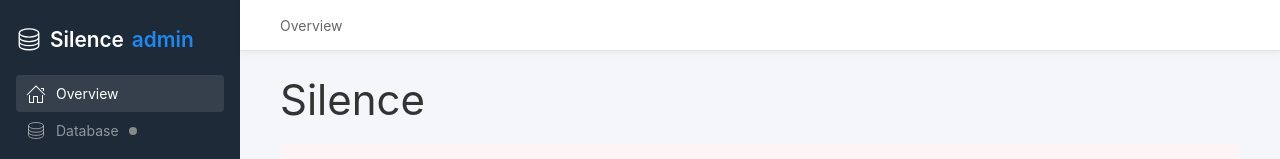
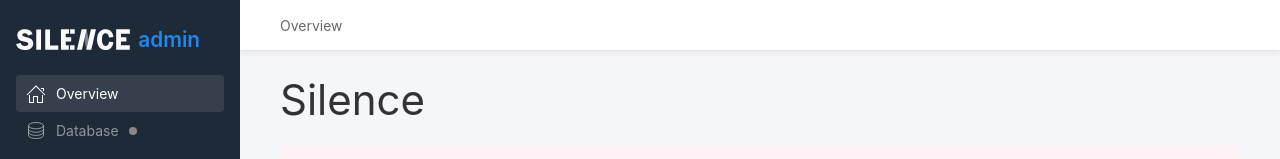
Before and after one commit to DEAL-US/silence-v3-admin-panel-uikit, a plain HTML site: page admin/index.html in a window 1280 px wide. Shown: the top 159 px of the page. Drawn offline with Linux system fonts and the light colour scheme; no server answers.

Commit message:
The logo of Silence (in white) in the sidebar

```diff
--- a/admin/css/admin.css
+++ b/admin/css/admin.css
@@ -86,6 +86,12 @@ body {
 
 .sa-brand__sub {
   color: var(--sa-accent);
+}
+
+/* The logo of Silence (in white, for the dark sidebar), with the height of the text */
+.sa-brand__logo {
+  height: 1.35rem;
+  width: auto;
 }
 
 .sa-nav > li > a {
--- a/admin/index.html
+++ b/admin/index.html
@@ -14,7 +14,7 @@
 <body>
   <div class="sa-layout">
     <aside class="sa-side uk-light">
-      <a class="sa-brand" href="#/"><span uk-icon="icon: database; ratio: 1.3"></span> Silence <span class="sa-brand__sub">admin</span></a>
+      <a class="sa-brand" href="#/"><img class="sa-brand__logo" src="images/silence-logo.svg" alt="Silence"> <span class="sa-brand__sub">admin</span></a>
       <button class="uk-button uk-button-default uk-button-small sa-menu-toggle" type="button"
               uk-toggle="target: #nav; cls: sa-nav--open" aria-controls="nav">Menu</button>
       <ul class="uk-nav uk-nav-default sa-nav" id="nav">
```
Also changed, not shown: admin/images/silence-logo.svg (added).
